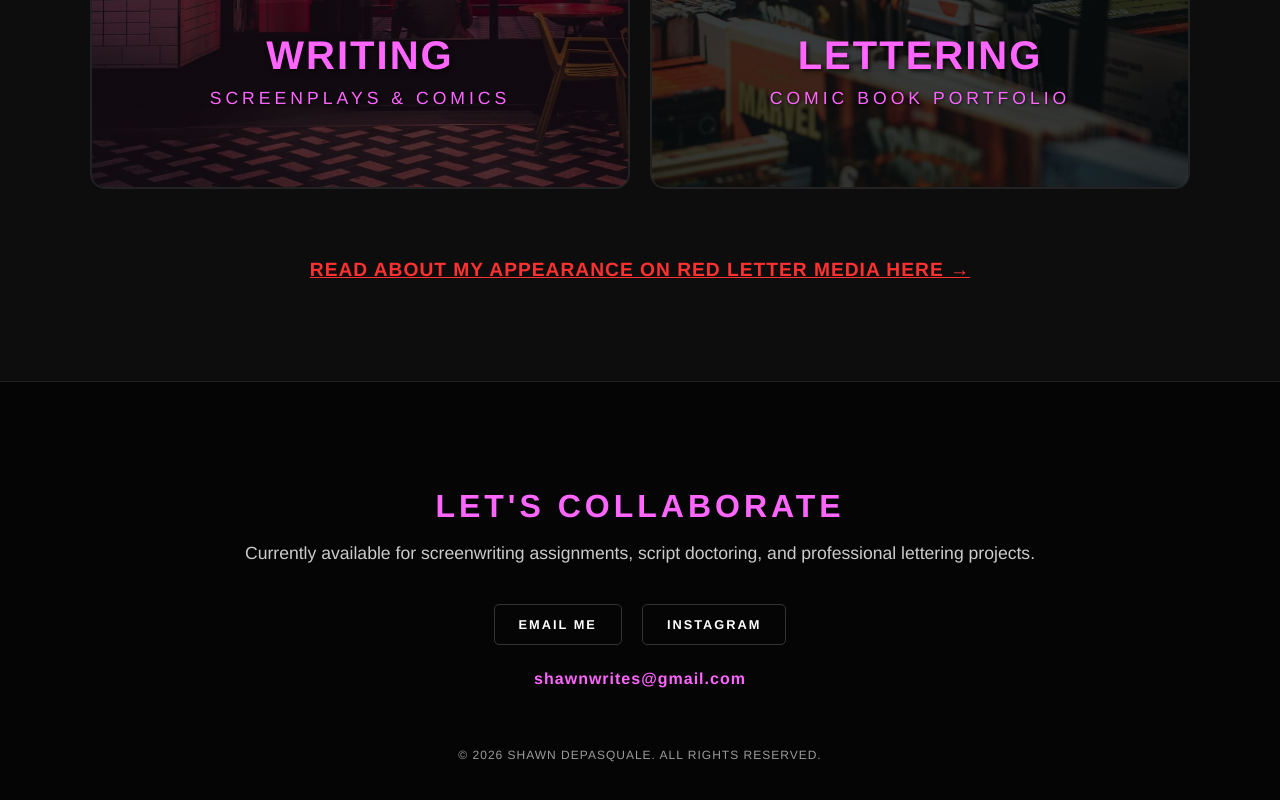
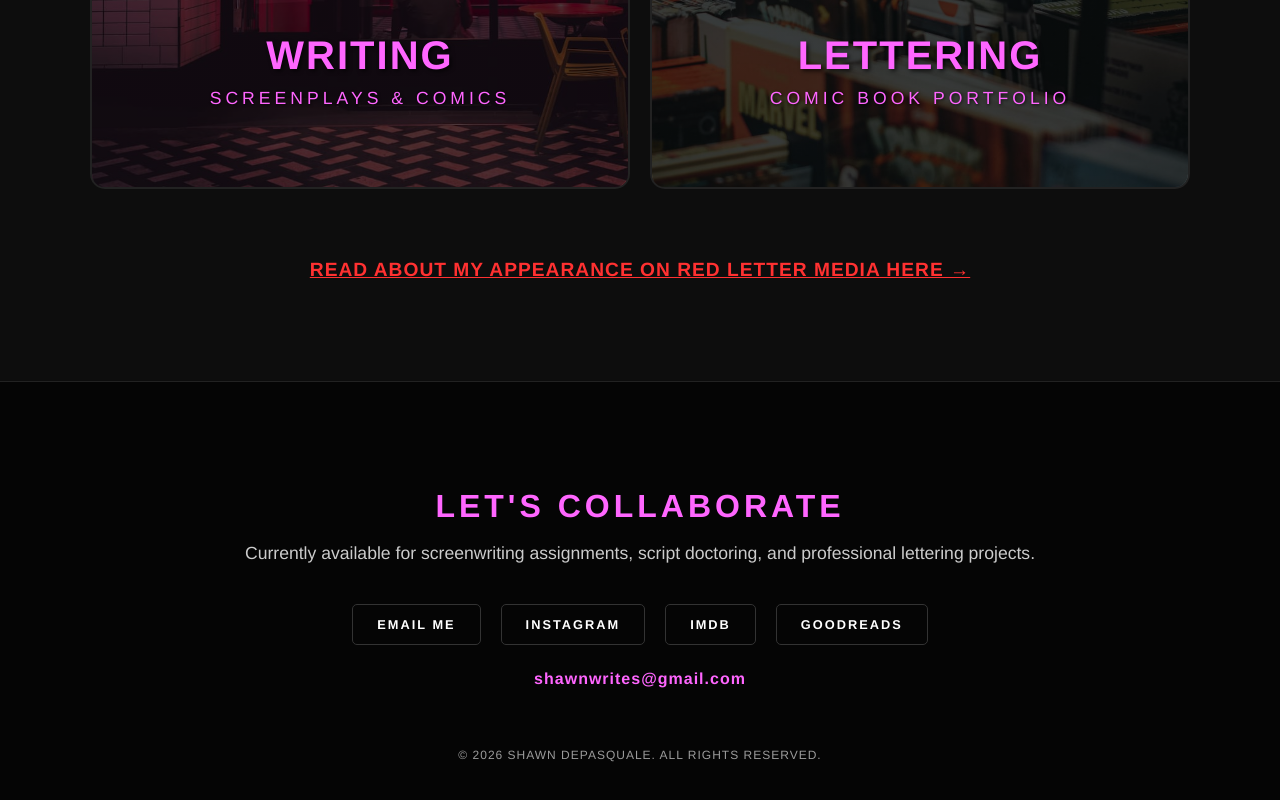
Before and after one commit to shawnwrites/portfolio, a plain HTML site: page index.html in a window 1280 px wide. Shown: the part 1090-1890 px from the top of the page. Drawn offline with Linux system fonts and the light colour scheme.

Commit message:
SEO overhaul

```diff
--- a/index.html
+++ b/index.html
@@ -390,6 +390,8 @@
             <div class="contact-links">
                 <a href="mailto:shawnwrites@gmail.com" class="contact-btn">Email Me</a>
                 <a href="https://instagram.com/shawnwrites" target="_blank" class="contact-btn">Instagram</a>
+                <a href="https://www.imdb.com/name/nm4267249/" target="_blank" class="contact-btn">IMDb</a>
+                <a href="https://www.goodreads.com/author/show/6082925.Shawn_DePasquale" target="_blank" class="contact-btn">Goodreads</a>
             </div>
 
             <p style="margin-top: 25px; font-size: 1rem; color: var(--accent); font-weight: bold; letter-spacing: 1px;">
```
